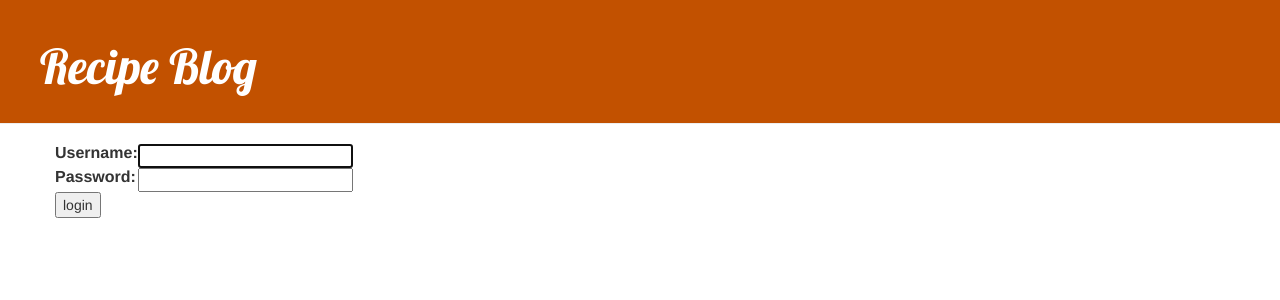
After one commit to f-m-l-n-a-gm/my-first-blog, a Django app: page /accounts/login/ in a window 1280 px wide. The commit adds this page. Shown: the top 300 px of the page. Run offline with Django 3.2, Linux system fonts and the light colour scheme; some libraries are stand-ins or nearby versions.

Commit message:
Securing site, user authentication

```diff
--- a/blog/templates/blog/base.html
+++ b/blog/templates/blog/base.html
@@ -1,7 +1,7 @@
 {% load static %}
 <html>
     <head>
-        <title>Django Girls blog</title>
+        <title>Recipe Blog</title>
         <link rel="stylesheet" href="//maxcdn.bootstrapcdn.com/bootstrap/3.2.0/css/bootstrap.min.css">
         <link rel="stylesheet" href="//maxcdn.bootstrapcdn.com/bootstrap/3.2.0/css/bootstrap-theme.min.css">
         <link href='//fonts.googleapis.com/css?family=Lobster&subset=latin,latin-ext' rel='stylesheet' type='text/css'>
@@ -9,11 +9,14 @@
     </head>
     <body>
         <div class="page-header">
-        {% if user.is_authenticated %}
-            <a href="{% url 'post_new' %}" class="top-menu"><span class="glyphicon glyphicon-plus"></span></a>
-            <a href="{% url 'post_draft_list' %}" class="top-menu"><span class="glyphicon glyphicon-edit"></span></a>
-        {% endif %}
-            <h1><a href="/">Django Girls Blog</a></h1>
+            {% if user.is_authenticated %}
+                <a href="{% url 'post_new' %}" class="top-menu"><span class="glyphicon glyphicon-plus"></span></a>
+                <a href="{% url 'post_draft_list' %}" class="top-menu"><span class="glyphicon glyphicon-edit"></span></a>
+                <p class="top-menu">Hello {{ user.username }} <small>(<a href="{% url 'logout' %}">Log out</a>)</small></p>
+            {% else %}
+                <a href="{% url 'login' %}" class="top-menu"><span class="glyphicon glypicon-lock"></span></a>
+            {% endif %}
+            <h1><a href="/">Recipe Blog</a></h1>
         </div>
         <div class="content container">
             <div class="row">
--- /dev/null
+++ b/blog/templates/registration/login.html
@@ -0,0 +1,24 @@
+{% extends 'blog/base.html' %}
+
+{% block content %}
+    {% if form.errors %}
+        <p>Your username and password didn't match, please try again.</p>
+    {% endif %}
+
+    <form method="post" action="{% url 'login' %}">
+    {% csrf_token %}
+        <table>
+        <tr>
+            <td>{{ form.username.label_tag }}</td>
+            <td>{{ form.username }}</td>
+        </tr>
+        <tr>
+            <td>{{ form.password.label_tag }}</td>
+            <td>{{ form.password }}</td>
+        </tr>
+        </table>
+
+        <input type='submit' value="login" />
+        <input type="hidden" name="next" value="{{ next }}" />
+    </form>
+{% endblock %}
--- a/blog/urls.py
+++ b/blog/urls.py
@@ -1,4 +1,6 @@
 from django.urls import path
+from django.contrib import admin
+
 from . import views
 
 urlpatterns = [
--- a/mysite/settings.py
+++ b/mysite/settings.py
@@ -121,3 +121,5 @@ USE_TZ = True
 STATIC_URL = '/static/'
 
 STATIC_ROOT = os.path.join(BASE_DIR, 'static')
+
+LOGIN_REDIRECT_URL = '/'
--- a/mysite/urls.py
+++ b/mysite/urls.py
@@ -16,7 +16,11 @@ Including another URLconf
 from django.contrib import admin
 from django.urls import path, include
 
+from django.contrib.auth import views
+
 urlpatterns = [
     path('admin/', admin.site.urls),
+    path('accounts/login/', views.LoginView.as_view(), name='login'),
+    path('accounts/logout/', views.LogoutView.as_view(next_page='/'), name='logout'),
     path('', include('blog.urls')),
 ]
```
Also changed, not shown: blog/views.py (+12 -0 lines).
